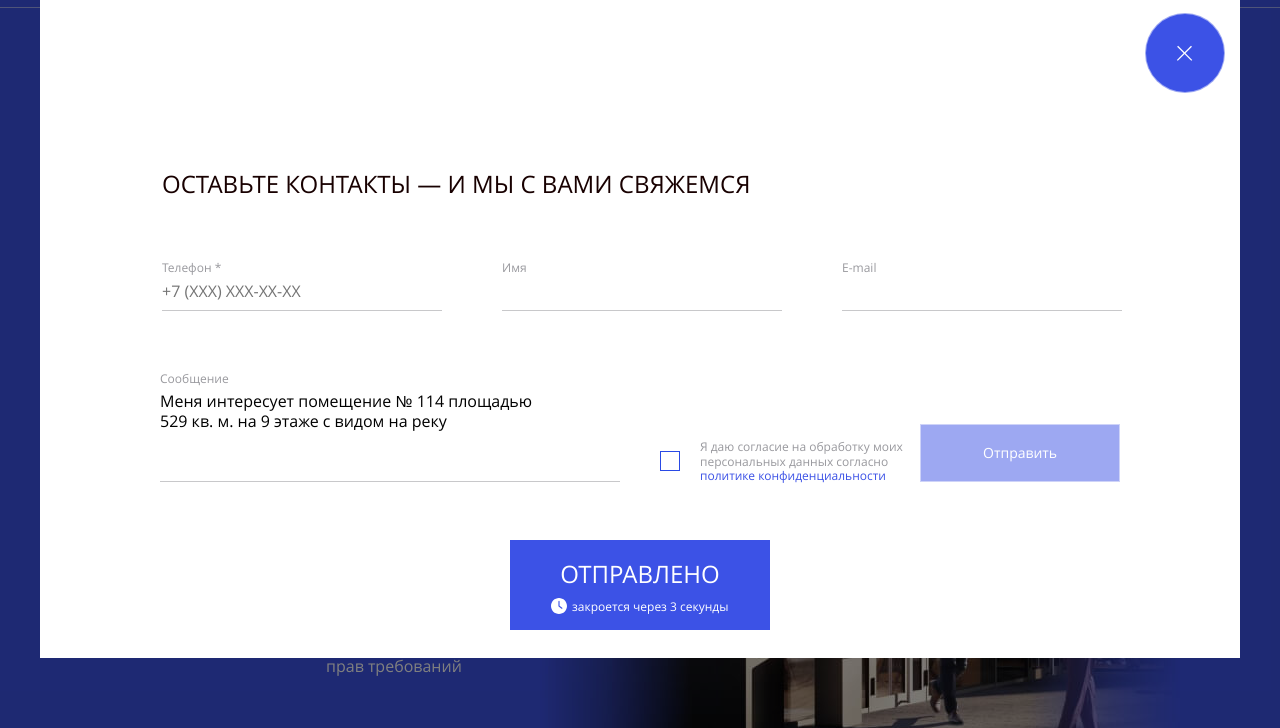
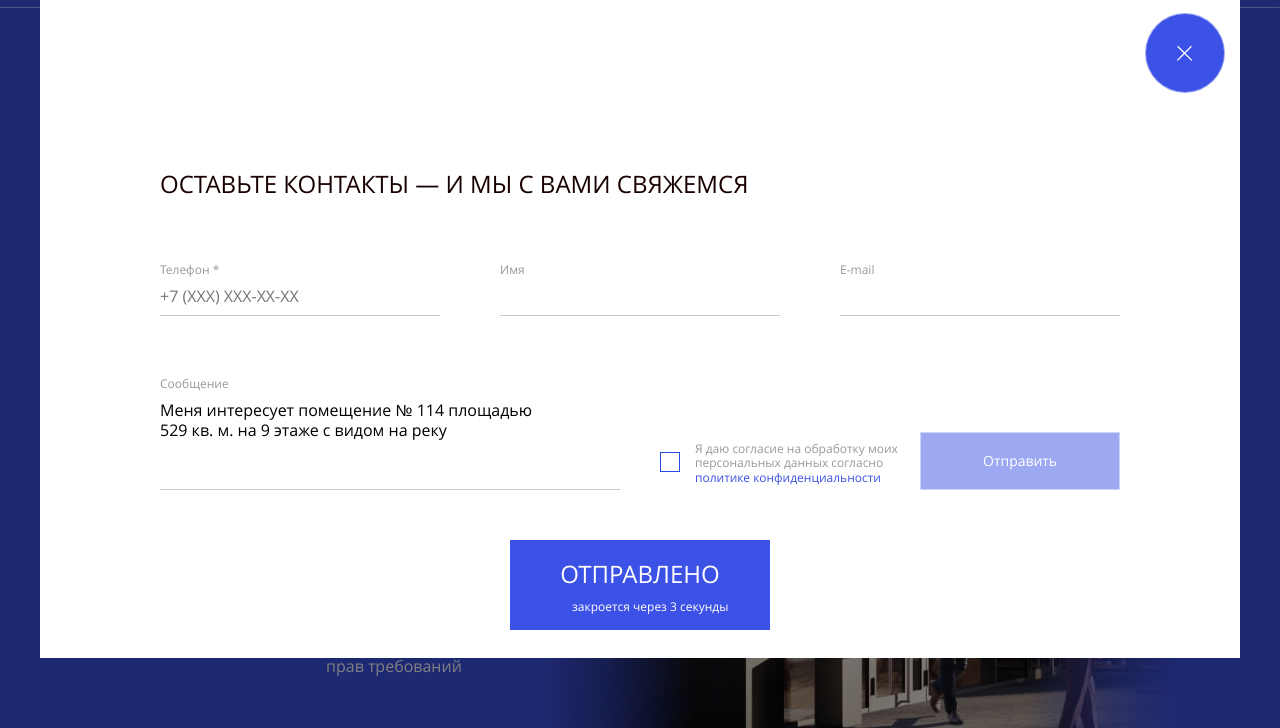
Before and after one commit to lev0000000/twist-form, a plain HTML site: page index.html in a window 1280 px wide. Shown: the part 72-800 px from the top of the page. Drawn offline with Linux system fonts and the light colour scheme.

Commit message:
15092025

```diff
--- a/css/blocks/custom-checkbox.css
+++ b/css/blocks/custom-checkbox.css
@@ -2,6 +2,7 @@
     width: 245px;
     display: flex;
     align-items: center;
+    padding-bottom: 6px;
 
 }
 
@@ -21,7 +22,7 @@
 }
 
 .custom-checkbox__label-text{
-    padding-left: 40px;
+    padding-left: 35px;
     display: block;
     user-select: none;
 
--- a/css/blocks/custom-input.css
+++ b/css/blocks/custom-input.css
@@ -3,9 +3,11 @@
 }
 .custom-input__field{
     width:280px;
-    padding: 20px 0 10px;
+    padding: 24px 0 9px;
     border: none;
     border-bottom: 1px solid rgba(200, 200, 202, 1);
+    font-size: 16px;
+    line-height: 20px;
 }
 
 .custom-input__name{
@@ -14,7 +16,7 @@
     font-weight: 400;
     line-height: 120%;
     color: rgba(153, 153, 158, 1);
-    top: -2px;
+    top: 0;
     left:0;
     user-select: none;
 }
--- a/css/blocks/custom-textarea.css
+++ b/css/blocks/custom-textarea.css
@@ -14,7 +14,7 @@
     font-weight: 400;
     font-size: 16px;
     line-height: 125%;
-    padding: 20px 0 50px;
+    padding: 24px 0 49px;
 }
 
 .custom-textarea__label{
--- a/css/blocks/modal.css
+++ b/css/blocks/modal.css
@@ -48,7 +48,6 @@
 .modal__request {
 	display: flex;
 	flex-wrap: wrap;
-	max-width: 960px;
 }
 
 .modal__request-exit {
@@ -67,7 +66,7 @@
 	border: none;
 	width: 100%;
 	padding: 0;
-	margin-bottom: 60px;
+	margin: 0 0 60px;
 }
 
 .modal__request-form-legend {
```
